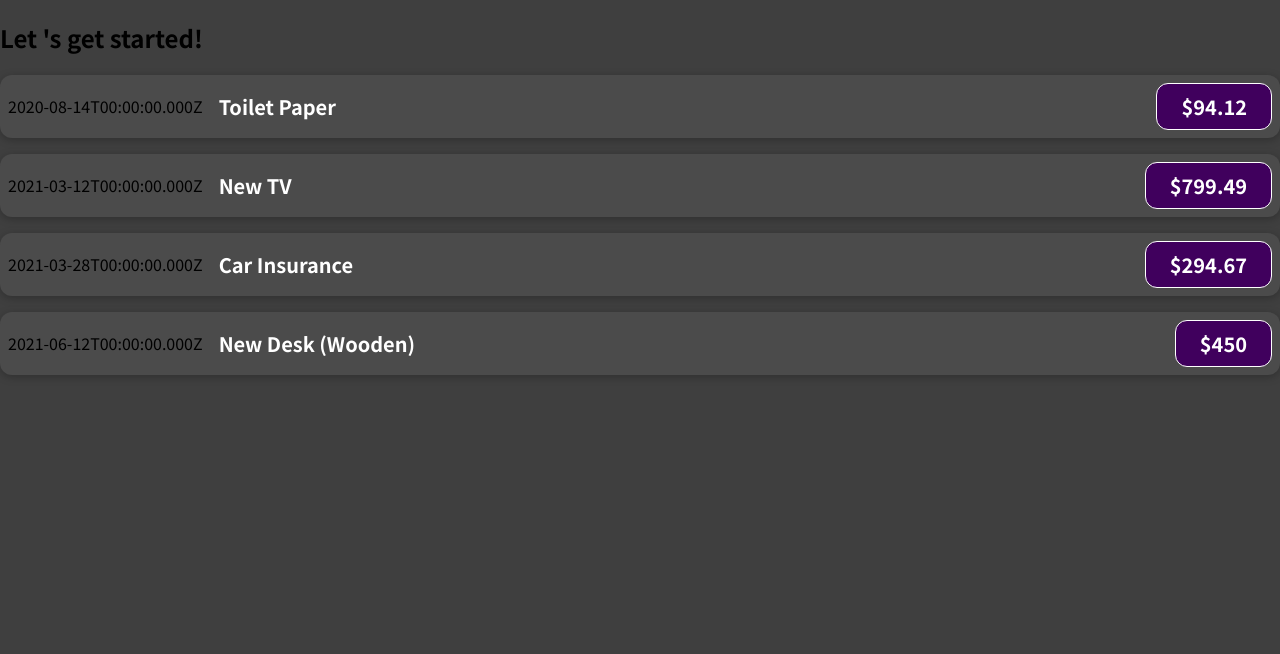
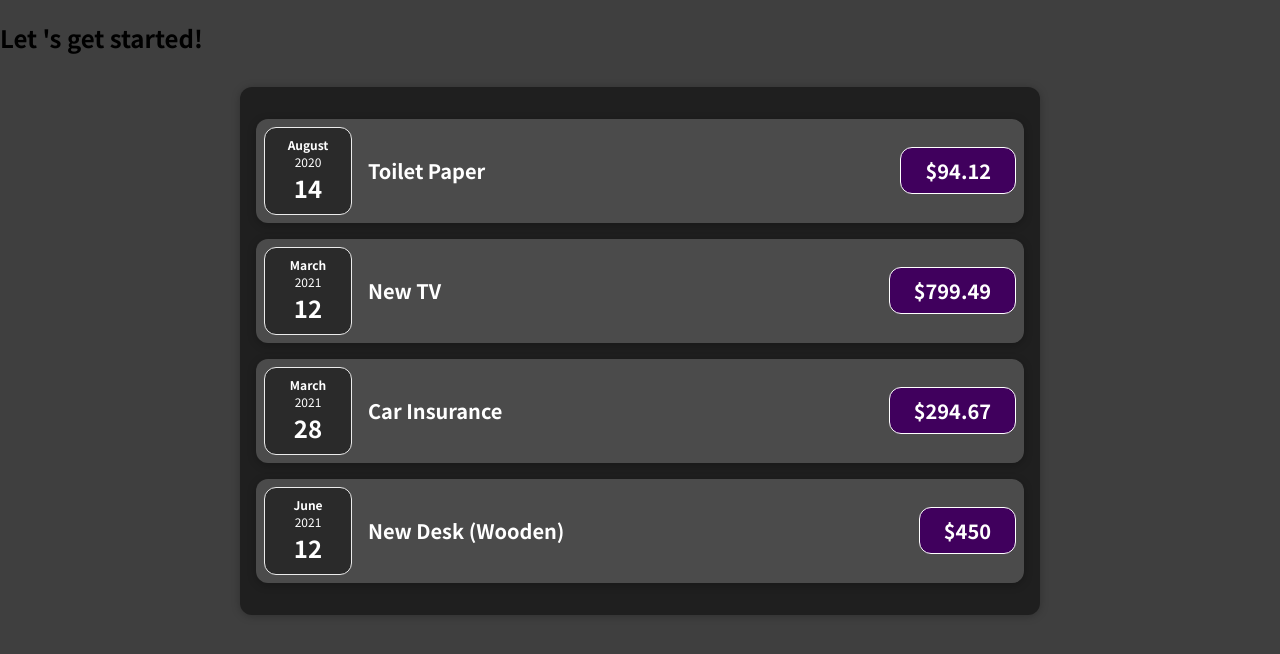
Before and after one commit to BojanMijatovic/Learn-React-step-by-step, a JavaScript app in the folder Basic/Working With Components/01-starting-setup/: page / in a window 1280 px wide. Shown: the top 654 px of the page. Built offline with nearby package versions, Linux system fonts and the light colour scheme.

Commit message:
practice with components

```diff
--- a/Basic/Working With Components/01-starting-setup/src/App.js
+++ b/Basic/Working With Components/01-starting-setup/src/App.js
@@ -1,5 +1,4 @@
-import ExpenseItem from './components/ExpenseItem';
-
+import Expenses from './components/Expenses';
 function App() {
   const expenses = [
     {
@@ -30,22 +29,7 @@ function App() {
   return (
     <div>
       <h2>Let 's get started!</h2>
-      <ExpenseItem
-        title={expenses[0].title}
-        amount={expenses[0].amount}
-        date={expenses[0].date}></ExpenseItem>
-      <ExpenseItem
-        title={expenses[1].title}
-        amount={expenses[1].amount}
-        date={expenses[1].date}></ExpenseItem>
-      <ExpenseItem
-        title={expenses[2].title}
-        amount={expenses[2].amount}
-        date={expenses[2].date}></ExpenseItem>
-      <ExpenseItem
-        title={expenses[3].title}
-        amount={expenses[3].amount}
-        date={expenses[3].date}></ExpenseItem>
+      <Expenses expenses={expenses} />
     </div>
   );
   // Here is my first Component
--- /dev/null
+++ b/Basic/Working With Components/01-starting-setup/src/components/ExpenseDate.js
@@ -0,0 +1,17 @@
+import '../style/components/expenseDate.css';
+
+const ExpenseDate = (props) => {
+  //  create date
+  const month = props.date.toLocaleString('en-US', { month: 'long' });
+  const year = props.date.getFullYear();
+  const day = props.date.toLocaleString('eu-US', { day: '2-digit' });
+  return (
+    <div className="expense-date">
+      <div className="expense-date__month">{month}</div>
+      <div className="expense-date__year">{year}</div>
+      <div className="expense-date__day">{day}</div>
+    </div>
+  );
+};
+
+export default ExpenseDate;
--- a/Basic/Working With Components/01-starting-setup/src/components/ExpenseItem.js
+++ b/Basic/Working With Components/01-starting-setup/src/components/ExpenseItem.js
@@ -1,14 +1,15 @@
 // A Component in React is just a simple function !
-
+import ExpenseDate from './ExpenseDate';
 //  Import css file
 // Adding Basic CSS Styling
 import '../style/components/expenseItem.css';
 
 const ExpenseItem = (props) => {
   // Passing Data via "props"
+
   return (
     <div className="expense-item">
-      <div>{props.date.toISOString()}</div>
+      <ExpenseDate date={props.date} />
       <div className="expense-item__description">
         <h2>{props.title}</h2>
         <div className="expense-item__price">${props.amount}</div>
--- /dev/null
+++ b/Basic/Working With Components/01-starting-setup/src/components/Expenses.js
@@ -0,0 +1,40 @@
+import '../style/components/expenses.css';
+import ExpenseItem from './ExpenseItem';
+
+// Assignment: Time to Practice: React & Component Basics
+/*Complete the instructions mentioned in the above video.
+In detail:
+    Create a new component that is responsible for displaying expenses
+    Add multiple ExpenseItem components in that component
+    Keep the expenses data in the App component and pass that data into the newly created component
+You can use this .css file for some styling for your Expenses
+*/
+
+const Expenses = (props) => {
+  return (
+    <div className="expenses">
+      <ExpenseItem
+        title={props.expenses[0].title}
+        amount={props.expenses[0].amount}
+        date={props.expenses[0].date}
+      />
+      <ExpenseItem
+        title={props.expenses[1].title}
+        amount={props.expenses[1].amount}
+        date={props.expenses[1].date}
+      />
+      <ExpenseItem
+        title={props.expenses[2].title}
+        amount={props.expenses[2].amount}
+        date={props.expenses[2].date}
+      />
+      <ExpenseItem
+        title={props.expenses[3].title}
+        amount={props.expenses[3].amount}
+        date={props.expenses[3].date}
+      />
+    </div>
+  );
+};
+
+export default Expenses;
--- /dev/null
+++ b/Basic/Working With Components/01-starting-setup/src/style/components/expenseDate.css
@@ -0,0 +1,26 @@
+.expense-date {
+    display: flex;
+    flex-direction: column;
+    width: 5.5rem;
+    height: 5.5rem;
+    border: 1px solid #ececec;
+    background-color: #2a2a2a;
+    color: white;
+    border-radius: 12px;
+    align-items: center;
+    justify-content: center;
+}
+
+.expense-date__month {
+    font-size: 0.75rem;
+    font-weight: bold;
+}
+
+.expense-date__year {
+    font-size: 0.75rem;
+}
+
+.expense-date__day {
+    font-size: 1.5rem;
+    font-weight: bold;
+}
--- /dev/null
+++ b/Basic/Working With Components/01-starting-setup/src/style/components/expenses.css
@@ -0,0 +1,9 @@
+.expenses {
+    padding: 1rem;
+    background-color: rgb(31, 31, 31);
+    margin: 2rem auto;
+    width: 50rem;
+    max-width: 95%;
+    border-radius: 12px;
+    box-shadow: 0 1px 8px rgba(0, 0, 0, 0.25);
+}
```
Also changed, not shown: 1 other file (tests, documents, lock files or other folders).
